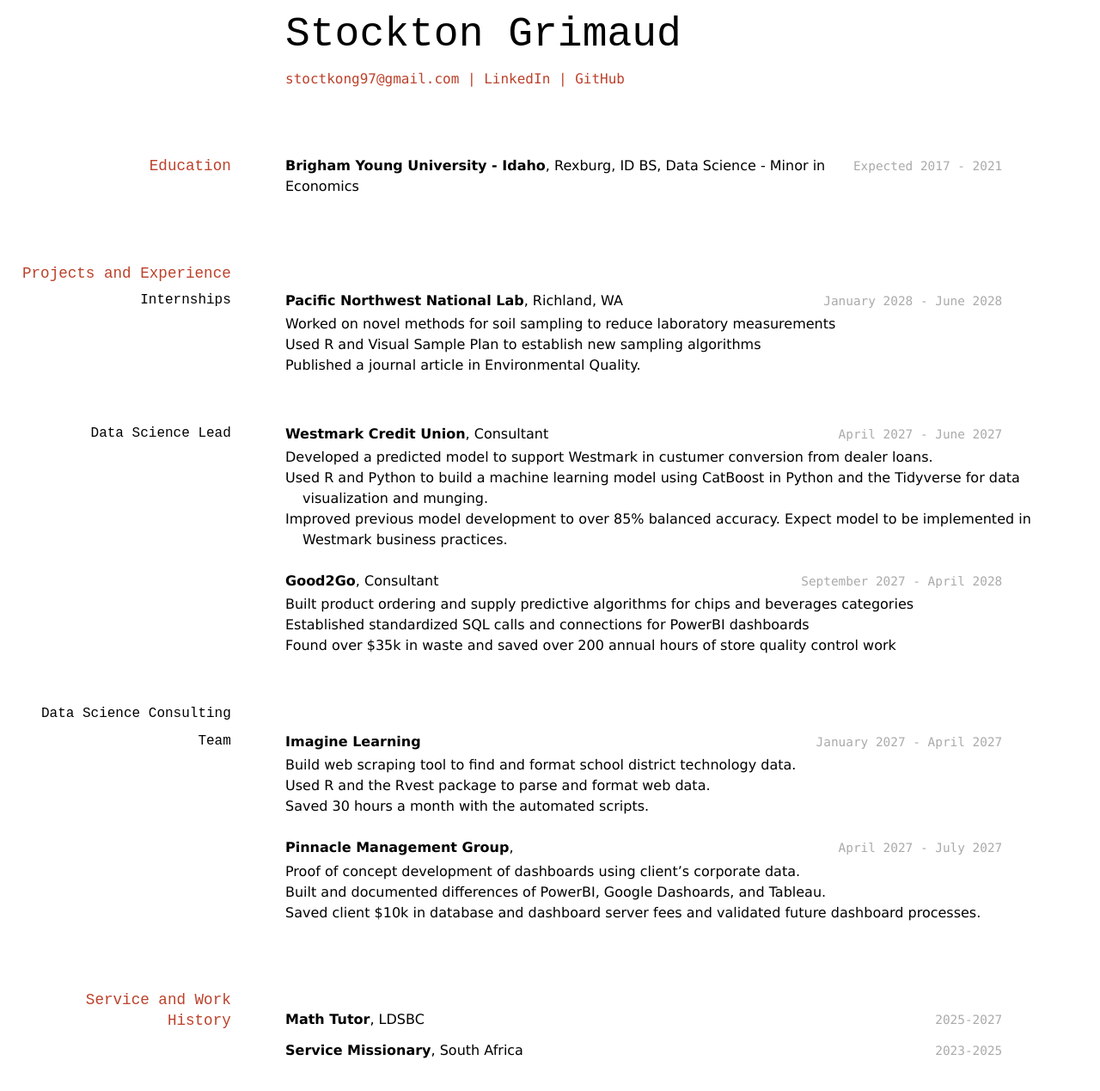
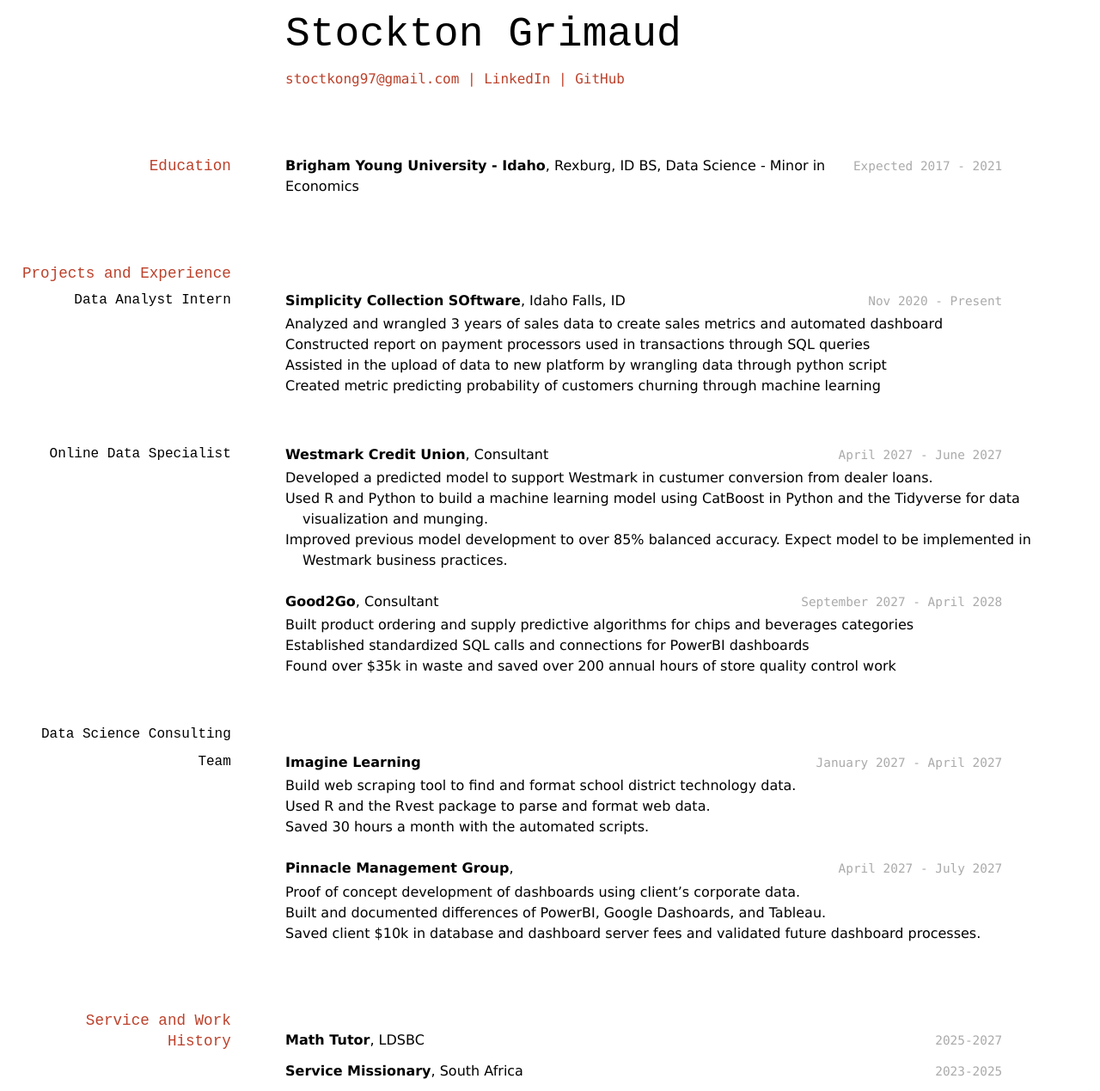
Before and after one commit to rachaelssmith/stockton_grimaud_resume, a Jekyll site: the page built from docs/index.md, in a window 1280 px wide. Shown: the whole page at 86% size. Built offline with Jekyll 4.4.1, drawn with Linux system fonts in a browser that asks for light colours; before the commit the page ends 1245 px from its top, so only the background shows below that.

Commit message:
Update index.md

```diff
--- a/docs/index.md
+++ b/docs/index.md
@@ -21,16 +21,17 @@ BS, Data Science - Minor in Economics
 
 ## Projects and Experience
 
-### Internships
+### Data Analyst Intern
 
-`January 2028 - June 2028`
-__Pacific Northwest National Lab__, Richland, WA
+`Nov 2020 - Present`
+__Simplicity Collection SOftware__, Idaho Falls, ID
 
-- Worked on novel methods for soil sampling to reduce laboratory measurements
-- Used R and Visual Sample Plan to establish new sampling algorithms
-- Published a journal article in Environmental Quality.
+- Analyzed and wrangled 3 years of sales data to create sales metrics and automated dashboard
+- Constructed report on payment processors used in transactions through SQL queries
+- Assisted in the upload of data to new platform by wrangling data through python script
+- Created metric predicting probability of customers churning through machine learning
 
-### Data Science Lead
+### Online Data Specialist
 
 `April 2027 - June 2027`
 __Westmark Credit Union__, Consultant
```
